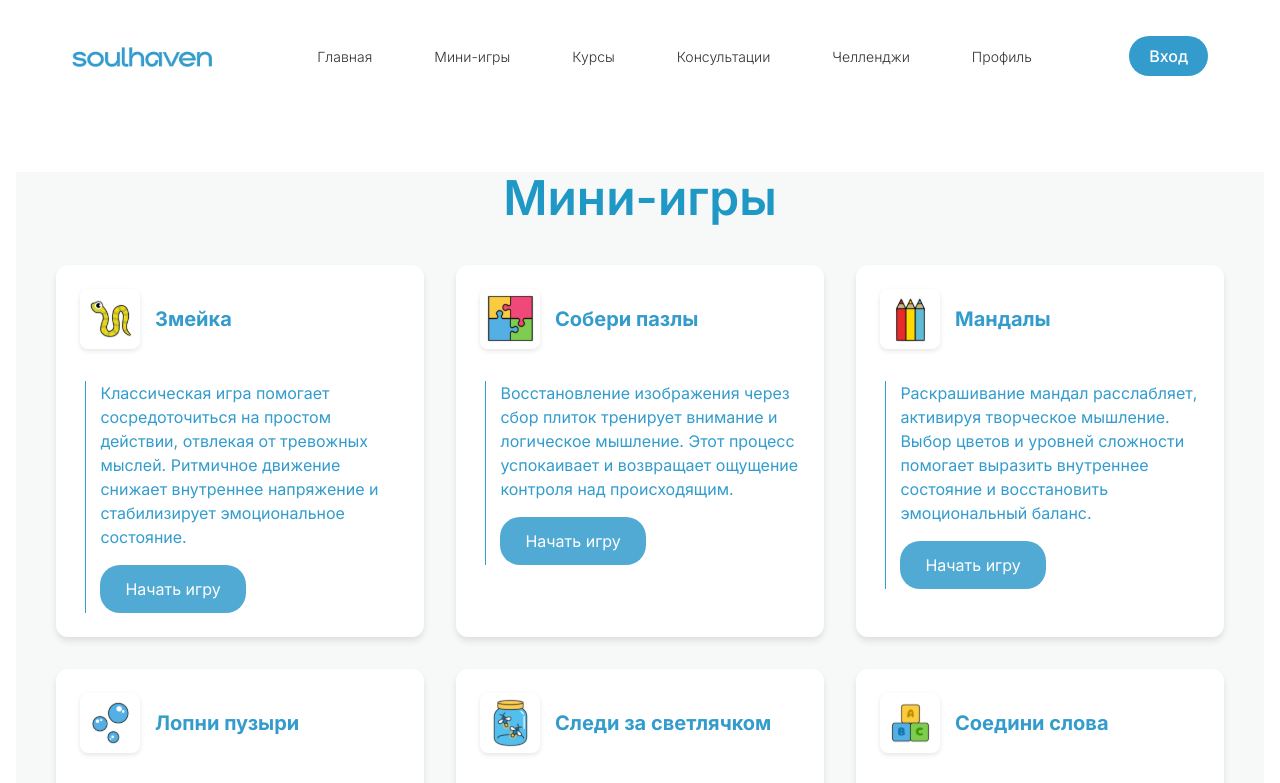
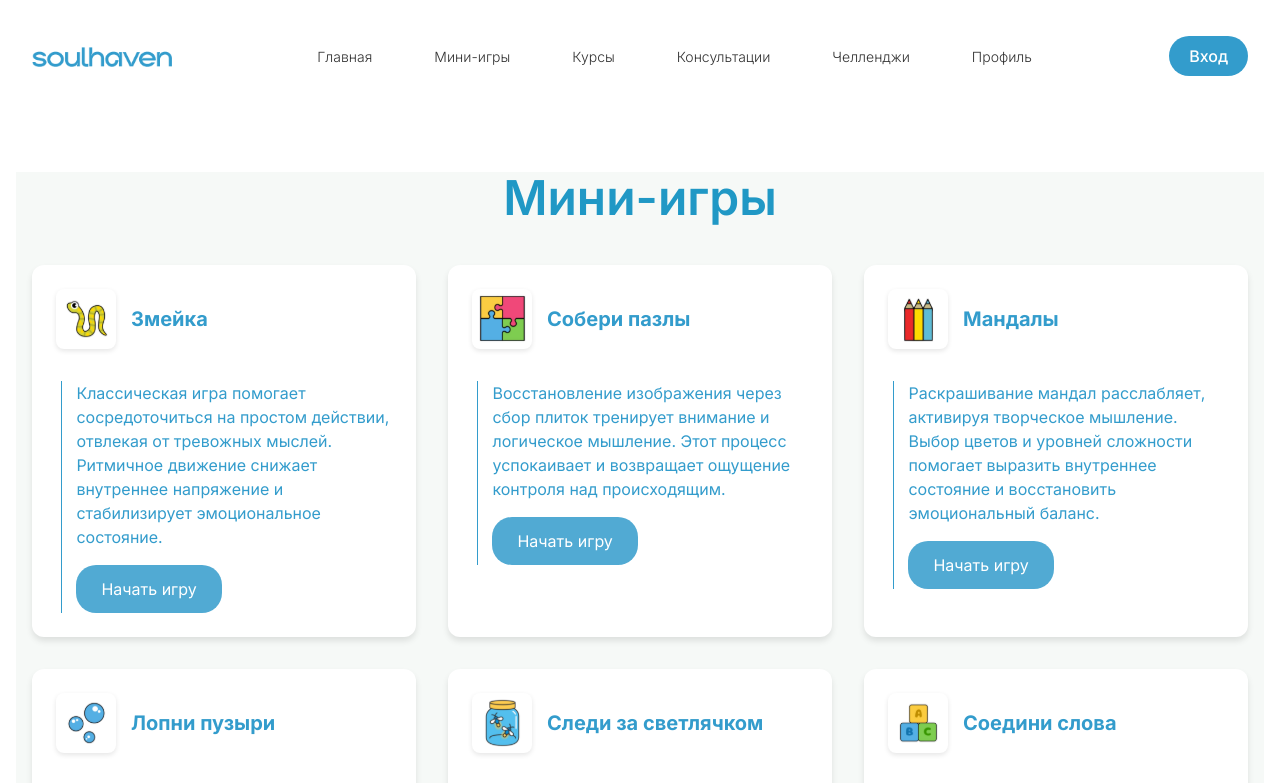
Before and after one commit to kapiyan0v/soulhaven, a React (Vite) app: page /mini-games in a window 1280 px wide. Shown: the top 783 px of the page. Built offline with nearby package versions, Linux system fonts and the light colour scheme.

Commit message:
расширила блоки на главной

```diff
--- a/src/pages/home/adaptive.css
+++ b/src/pages/home/adaptive.css
@@ -71,7 +71,6 @@
     flex-wrap: wrap;
     justify-content: center;
     gap: 2rem;
-    max-width: 1200px;
     margin: 0 auto;
     padding: 0 1rem;
 }
--- a/src/pages/home/style.css
+++ b/src/pages/home/style.css
@@ -289,7 +289,7 @@
     display: grid;
     grid-template-columns: 1fr 1fr 1fr;
     gap: 2rem;
-    max-width: 1200px;
+    max-width:inherit!important;
     margin: 0 auto;
     padding: 0 1rem;
 }
@@ -376,7 +376,7 @@
     background-color: #2b84ad;
 }
 .container {
-    max-width: 1200px;
+    max-width: inherit!important;
     margin: 0 auto;
     padding: 2rem;
     width: 100%;
@@ -575,7 +575,7 @@
     flex-wrap: wrap;
     justify-content: center;
     gap: 2rem;
-    max-width: 1200px;
+    max-width: inherit!important;
     width: 100%;
     margin-top: 2rem;
 }
```
